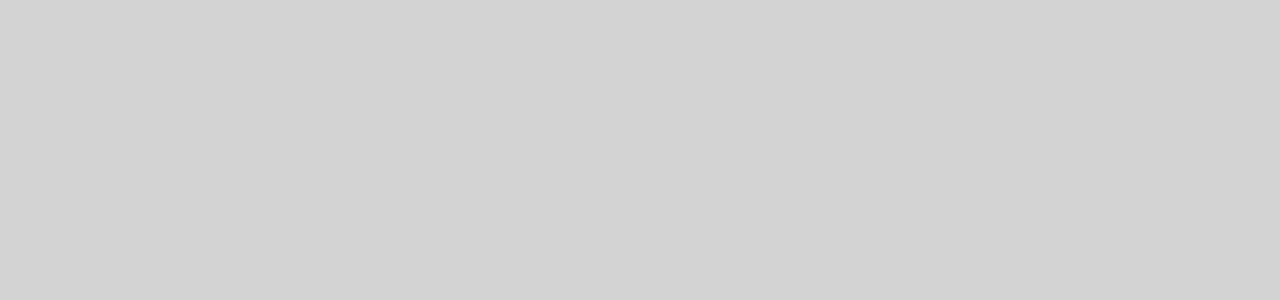
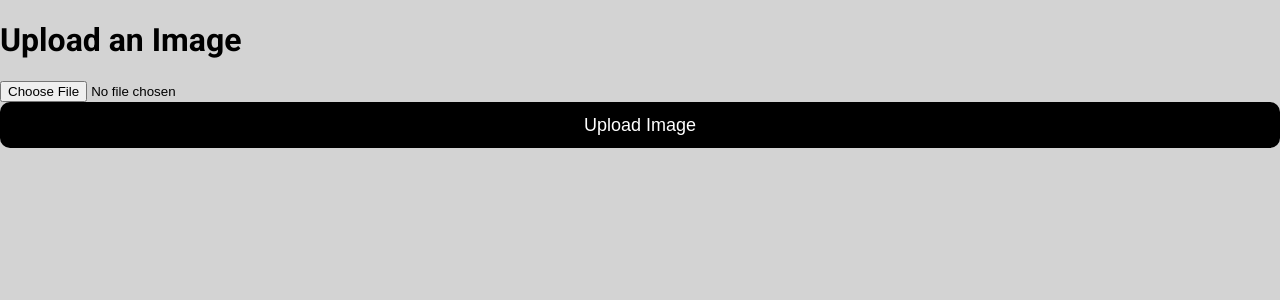
Before and after one commit to daivikghosh/BoilerTrack, a React (Create React App) app: page /UploadImage in a window 1280 px wide. Before the commit this address had no page. Shown: the top 300 px of the page. Built offline with nearby package versions, Linux system fonts and the light colour scheme.

Commit message:
Image Upload page is created, needs styling and connection to database

```diff
--- a/src/App.js
+++ b/src/App.js
@@ -1,6 +1,7 @@
 import React, { useState, useEffect } from 'react';
 import { BrowserRouter as Router, Routes, Route } from "react-router-dom";
 import LoginSignupPage from "./pages/LoginSignupPage";
+import ImageUpload from './pages/ImageUpload';
 import Layout from "./components/Layout/Layout.js";
 
 const App = () => {
@@ -8,7 +9,7 @@ const App = () => {
     <Router>
       <Routes>
         <Route path="/" element={<LoginSignupPage />} />{" "}
-        {/* Root URL shows the login/signup page */}
+        <Route path="/UploadImage" element={<ImageUpload />} />  {/* Add this line */}
       </Routes>
     </Router>
   );
--- a/src/components/ImageUploadForm/ImageUploadForm.js
+++ b/src/components/ImageUploadForm/ImageUploadForm.js
@@ -0,0 +1,45 @@
+import React, { useState } from 'react';
+
+const ImageUploadForm = () => {
+  const [selectedFile, setSelectedFile] = useState(null);
+
+  const handleFileChange = (event) => {
+    setSelectedFile(event.target.files[0]);
+  };
+
+  const handleSubmit = async (event) => {
+    event.preventDefault();
+    if (!selectedFile) {
+      alert('Please select a file');
+      return;
+    }
+
+    const formData = new FormData();
+    formData.append('image', selectedFile);
+
+    try {
+      const response = await fetch('/upload', {
+        method: 'POST',
+        body: formData,
+      });
+
+      if (response.ok) {
+        alert('Image uploaded successfully');
+      } else {
+        alert('Failed to upload image');
+      }
+    } catch (error) {
+      console.error('Error:', error);
+      alert('An error occurred while uploading the image');
+    }
+  };
+
+  return (
+    <form onSubmit={handleSubmit}>
+      <input type="file" onChange={handleFileChange} accept="image/*" />
+      <button type="submit">Upload Image</button>
+    </form>
+  );
+};
+
+export default ImageUploadForm;
--- a/src/pages/ImageUpload.js
+++ b/src/pages/ImageUpload.js
@@ -1,6 +1,14 @@
-import React, { useState } from "react";
+import React from 'react';
+import ImageUploadForm from '../components/ImageUploadForm/ImageUploadForm';
 
-const ImageUpload = () => {
+const ImageUploadPage = () => {
+  return (
+    <div>
+      <h1>Upload an Image</h1>
+      <ImageUploadForm />
+      {/* add more as needed */}
+    </div>
+  );
 };
 
-export default ImageUpload;
+export default ImageUploadPage;
```
